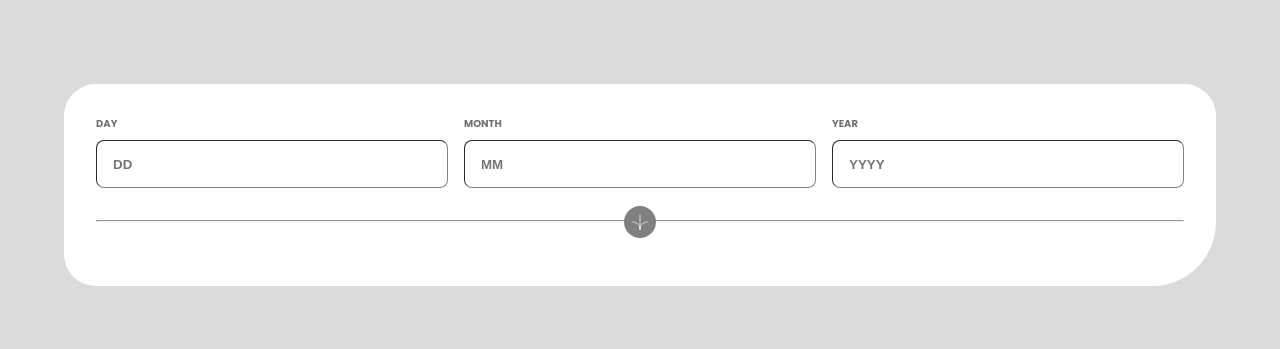
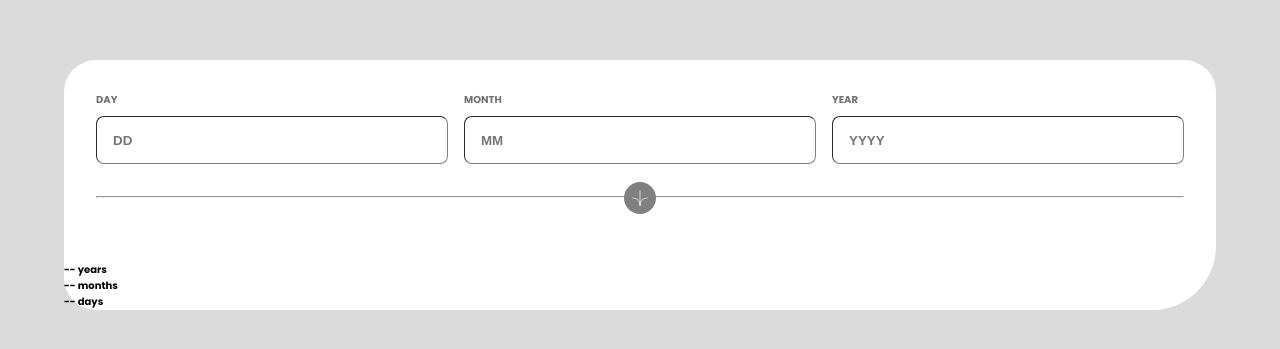
Before and after one commit to riwepo/fem-age-calculator-app, a React (Create React App) app: page / in a window 1280 px wide. Shown: the part 215-564 px from the top of the page. Built offline with nearby package versions, Linux system fonts and the light colour scheme.

Commit message:
if date not valid display dashes

```diff
--- a/src/components/Display.js
+++ b/src/components/Display.js
@@ -1,8 +1,51 @@
 import React from "react";
 
+function dateDiff(earlierDate, laterDate) {
+  const startYear = earlierDate.getFullYear();
+  const february =
+    (startYear % 4 === 0 && startYear % 100 !== 0) || startYear % 400 === 0
+      ? 29
+      : 28;
+  const daysInMonth = [31, february, 31, 30, 31, 30, 31, 31, 30, 31, 30, 31];
+
+  let yearDiff = laterDate.getFullYear() - startYear;
+  let monthDiff = laterDate.getMonth() - earlierDate.getMonth();
+  if (monthDiff < 0) {
+    yearDiff--;
+    monthDiff += 12;
+  }
+  let dayDiff = laterDate.getDate() - earlierDate.getDate();
+  if (dayDiff < 0) {
+    if (monthDiff > 0) {
+      monthDiff--;
+    } else {
+      yearDiff--;
+      monthDiff = 11;
+    }
+    dayDiff += daysInMonth[earlierDate.getMonth()];
+  }
+
+  return { years: yearDiff, months: monthDiff, days: dayDiff };
+}
+
 function Display({ date }) {
-  const dateString = date ? date.toString() : "";
-  return <h1>{dateString}</h1>;
+  const dateDiffData = date ? dateDiff(date, new Date()) : null;
+  const years = dateDiffData ? dateDiffData.years : "--";
+  const months = dateDiffData ? dateDiffData.months : "--";
+  const days = dateDiffData ? dateDiffData.days : "--";
+  return (
+    <>
+      <p>
+        <span>{years}</span> years
+      </p>
+      <p>
+        <span>{months}</span> months
+      </p>
+      <p>
+        <span>{days}</span> days
+      </p>
+    </>
+  );
 }
 
 export default Display;
```
